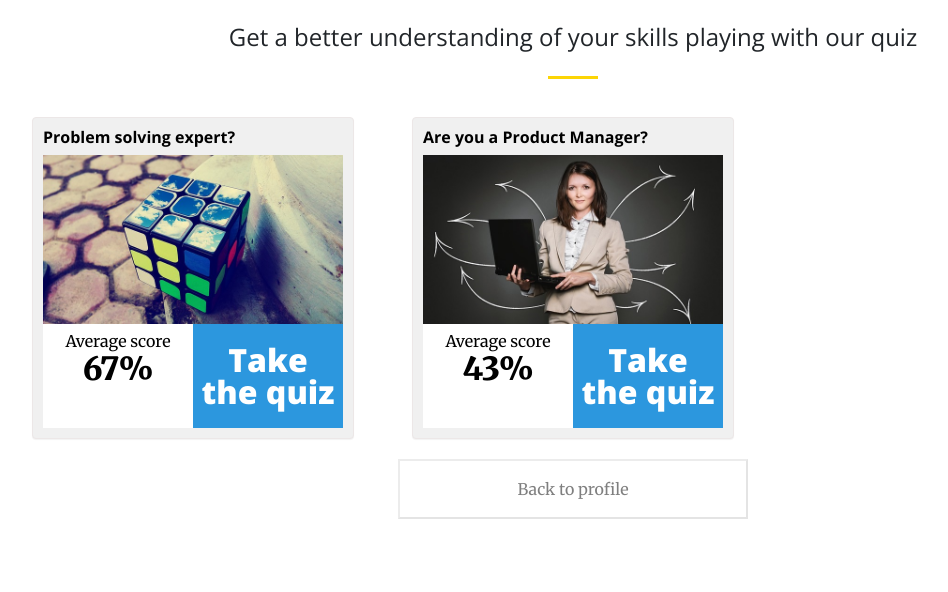
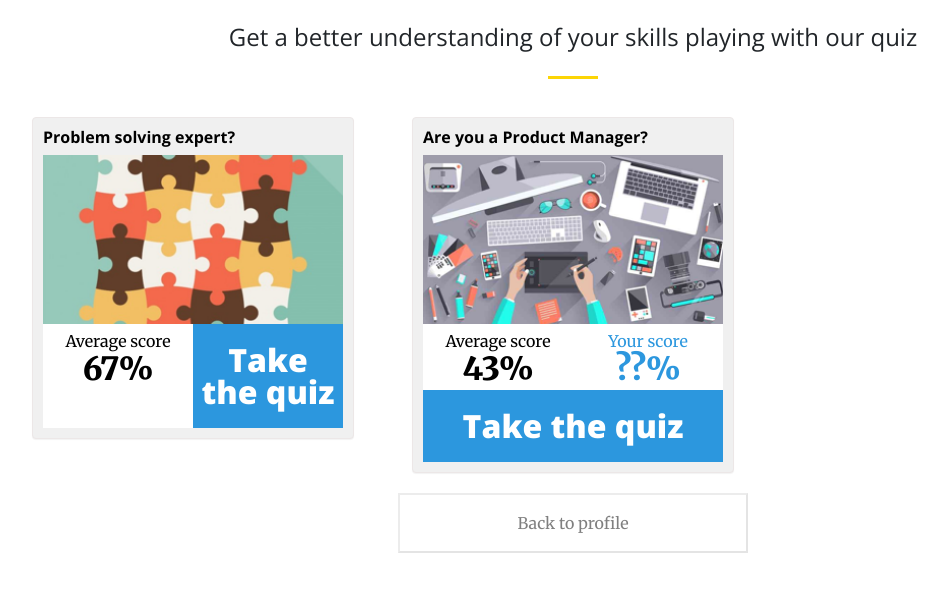
Before and after one commit to TheHackerGames/hacker-games, an ASP.NET MVC app: page /Quizes in a window 1280 px wide. Shown: the part 57-649 px from the top of the page, without its empty margins (67-1015 px from the left). Run offline with ASP.NET Core 8 and stand-ins for ASP.NET MVC 5, Linux system fonts and the light colour scheme; the project's own start-up code is not run, and a stand-in starts its controllers and pages; some libraries are stand-ins or nearby versions.

Commit message:
update the home and quizes

```diff
--- a/EXServiceHub/EXServiceHub/Views/Home/Index.cshtml
+++ b/EXServiceHub/EXServiceHub/Views/Home/Index.cshtml
@@ -38,6 +38,11 @@
         }
         hr {
             border-color: #fcd505;
+        }
+
+        .btn-primary, .btn-primary:hover, .btn-primary:focus, .btn-primary:active {
+            background-color: #ffffff !important;
+            border-color: #0062cc !important;
         }
     </style>
 </head>
--- a/EXServiceHub/EXServiceHub/Views/Quizes/Index.cshtml
+++ b/EXServiceHub/EXServiceHub/Views/Quizes/Index.cshtml
@@ -686,7 +686,7 @@
                             <h6 style="color: #000;font-weight: bold;">Problem solving expert?</h6>
                         </div>
                         <div class="panel-body nopadding">
-                            <img src="/Content/img/problem-solving-1.jpg" alt="event image" class="img-responsive">
+                            <img src="/Content/img/problem-solving.png" alt="event image" class="img-responsive">
                             <div class="row nopadding">
                                 <div class="col-sm-6 nopadding">
                                     <time class="start pink">
@@ -712,18 +712,32 @@
                             </h6>
                         </div>
                         <div class="panel-body nopadding">
-                            <img src="/Content/img/project-managment-1.jpg" alt="event image" class="img-responsive">
-                            <div class="row nopadding no-score">
-                                <div class="col-sm-6 nopadding">
+                            <img src="/Content/img/product-management.png" alt="event image" class="img-responsive">
+                            <div class="no-score">
+                                <div class="row">
+                                    <div class="col-6" style="
+                                                                                                                                                                                                                                                                                                                                                                                                                         padding-right: 0;
+                                                                                                                                                                                                                                                                                                                                                                                                                     ">
                                         <time class="start pink">
                                             Average score
                                             <span class="month">43%</span>
                                         </time>
                                     </div>
-                                <div class="col-sm-6 nopadding">
+                                    <div class="col-6" style="
+                                                                                                                                                                                                                                                                                                                                                                                                                                                              padding-left: 0;
+                                                                                                                                                                                                                                                                                                                                                                                                                                                          ">
+                                        <time class="start pink" style="color: #2c97de !important;">
+                                            Your score
+                                            <span class="month">??%</span>
+                                        </time>
+                                    </div>
+                                </div>
+                                <div class="row nopadding">
+                                    <div class="col-md-12 nopadding">
                                         <time class="end purple" onclick="document.location.href='/quiz'">
                                             <span class="month">Take the quiz</span>
                                         </time>
+                                    </div>
                                 </div>
                             </div>
                             <div class="answered-score">
```
Also changed, not shown: EXServiceHub/EXServiceHub/Content/img/problem-solving.png (added), EXServiceHub/EXServiceHub/Content/img/product-management.png (added). Lines whose indentation alone changed are shown as unchanged.
